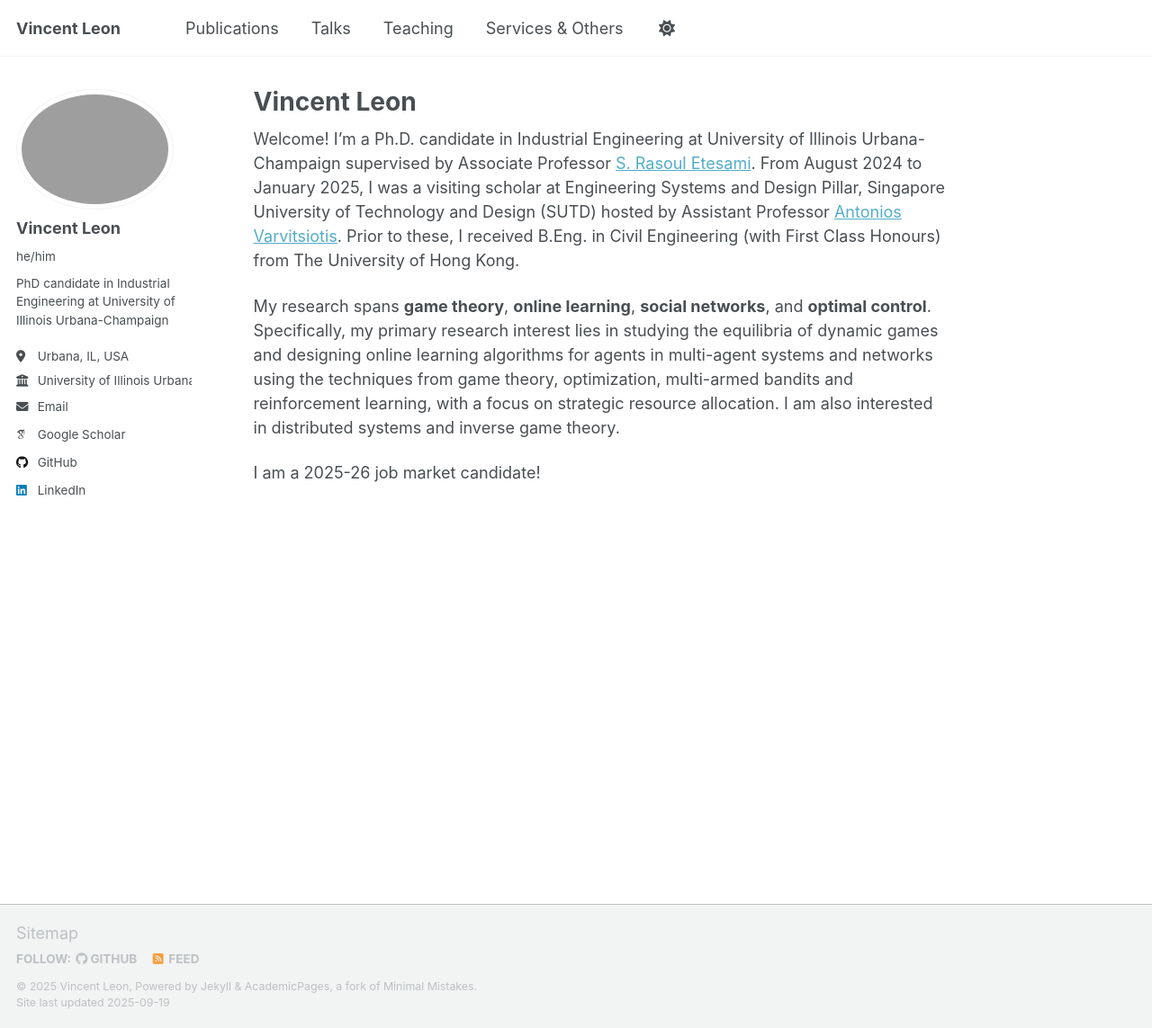
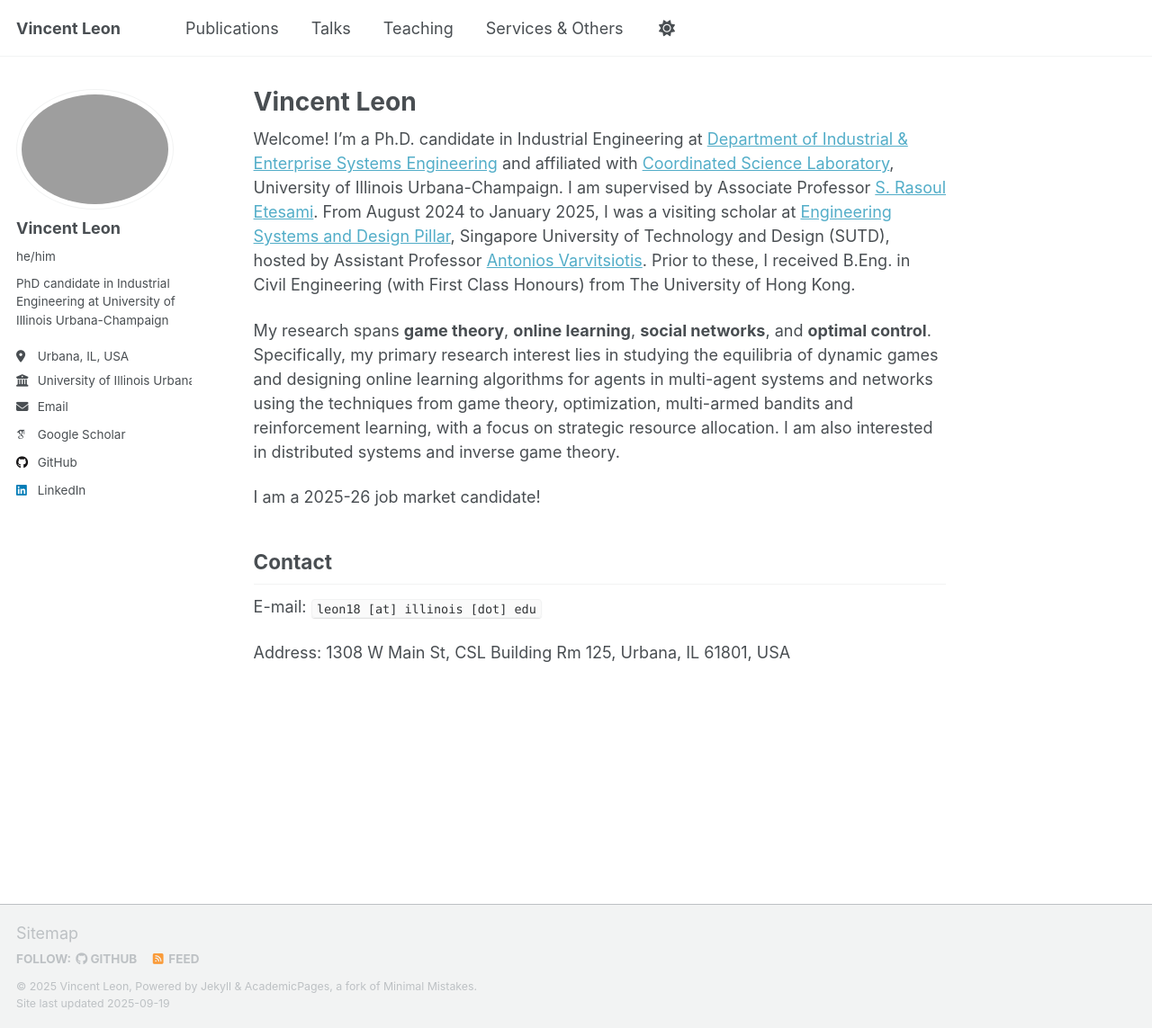
Before and after one commit to vin-leon/vin-leon.github.io, a Jekyll site: the page built from _pages/about.md, in a window 1280 px wide and 1143 px high. Shown: the whole window at 90% size. Built offline with Jekyll 4.4.1, drawn with Linux system fonts in a browser that asks for light colours; some web fonts are replaced; a script that is not in the unit is left out.

Commit message:
Update about.md

```diff
--- a/_pages/about.md
+++ b/_pages/about.md
@@ -7,8 +7,14 @@ redirect_from:
   - /about.html
 ---
 
-Welcome! I’m a Ph.D. candidate in Industrial Engineering at University of Illinois Urbana-Champaign supervised by Associate Professor [S. Rasoul Etesami](https://etesami.ise.illinois.edu/). From August 2024 to January 2025, I was a visiting scholar at Engineering Systems and Design Pillar, Singapore University of Technology and Design (SUTD) hosted by Assistant Professor [Antonios Varvitsiotis](https://sites.google.com/site/antoniosvarvitsiotis/). Prior to these, I received B.Eng. in Civil Engineering (with First Class Honours) from The University of Hong Kong.
+Welcome! I’m a Ph.D. candidate in Industrial Engineering at [Department of Industrial & Enterprise Systems Engineering](https://ise.illinois.edu/) and affiliated with [Coordinated Science Laboratory](https://csl.illinois.edu/), University of Illinois Urbana-Champaign. I am supervised by Associate Professor [S. Rasoul Etesami](https://etesami.ise.illinois.edu/). From August 2024 to January 2025, I was a visiting scholar at [Engineering Systems and Design Pillar](https://www.sutd.edu.sg/esd/), Singapore University of Technology and Design (SUTD), hosted by Assistant Professor [Antonios Varvitsiotis](https://sites.google.com/site/antoniosvarvitsiotis/). Prior to these, I received B.Eng. in Civil Engineering (with First Class Honours) from The University of Hong Kong.
 
 My research spans **game theory**, **online learning**, **social networks**, and **optimal control**. Specifically, my primary research interest lies in studying the equilibria of dynamic games and designing online learning algorithms for agents in multi-agent systems and networks using the techniques from game theory, optimization, multi-armed bandits and reinforcement learning, with a focus on strategic resource allocation. I am also interested in distributed systems and inverse game theory.
 
 I am a 2025-26 job market candidate!
+
+## Contact
+
+E-mail: `leon18 [at] illinois [dot] edu`
+
+Address: 1308 W Main St, CSL Building Rm 125, Urbana, IL 61801, USA
```
